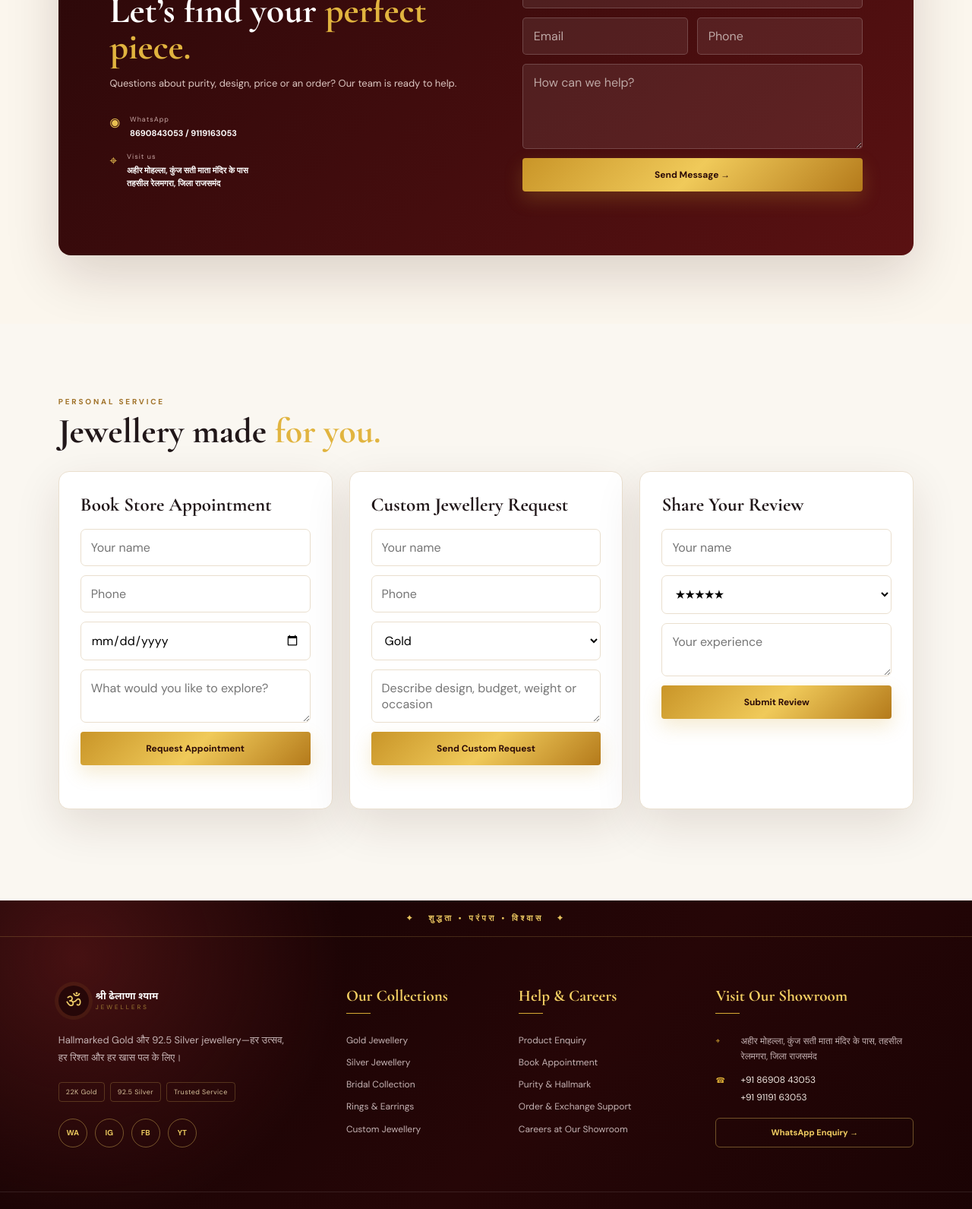
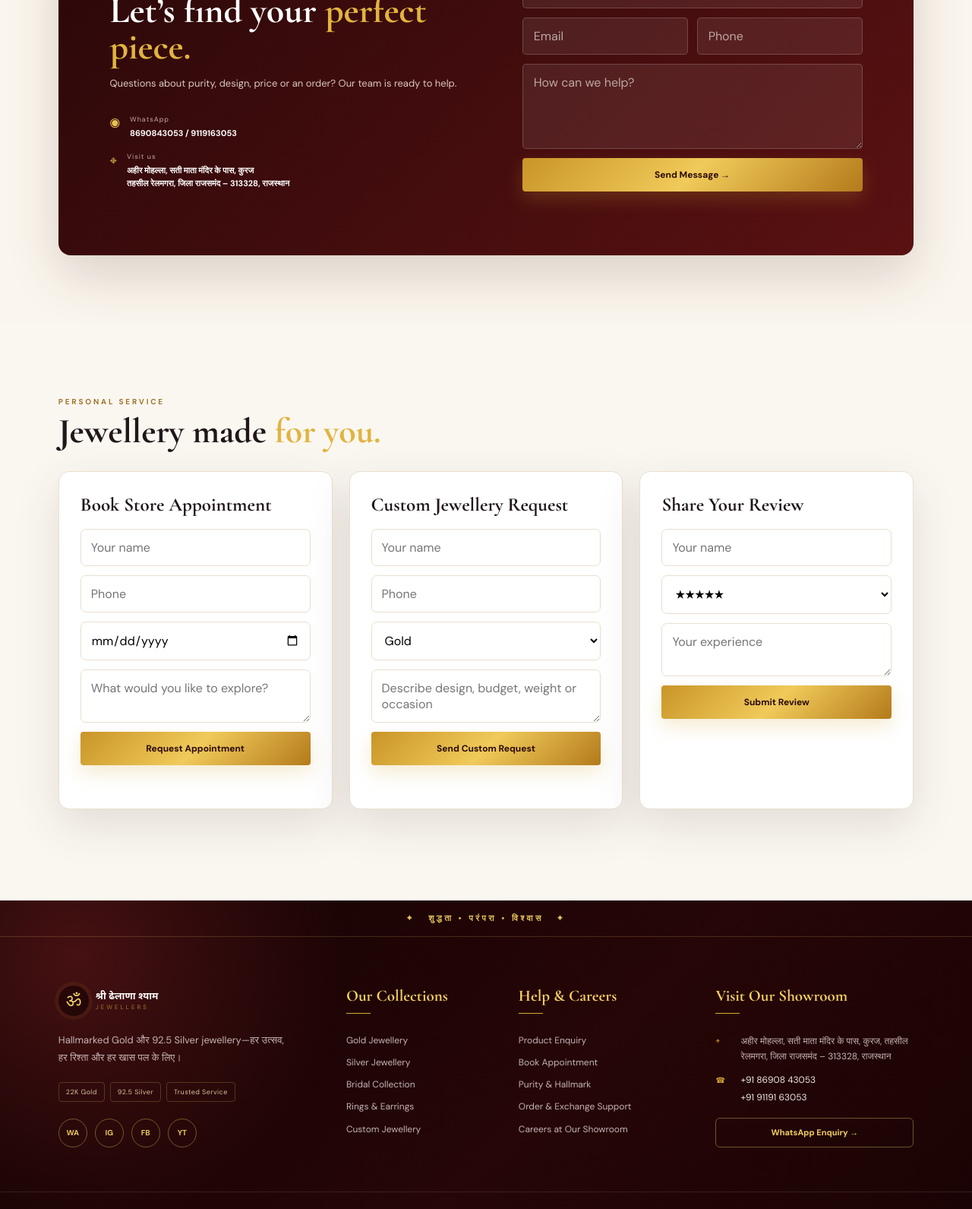
Before and after one commit to prakashkumawat07/shree-dhelana-shyam-jewellers., a website: page public/index.html in a window 1280 px wide. Shown: the part 2371-3962 px from the top of the page at 76% size. Drawn offline with nearby package versions, Linux system fonts and the light colour scheme; a script that the page names is missing.

Commit message:
Update showroom address and PIN code

```diff
--- a/public/index.html
+++ b/public/index.html
@@ -122,7 +122,7 @@
           <p>Questions about purity, design, price or an order? Our team is ready to help.</p>
           <div class="contact-details">
             <div><span>◉</span><div><small>WhatsApp</small><strong>8690843053 / 9119163053</strong></div></div>
-            <div><span>⌖</span><div><small>Visit us</small><strong>अहीर मोहल्ला, कुंज सती माता मंदिर के पास<br>तहसील रेलमगरा, जिला राजसमंद</strong></div></div>
+            <div><span>⌖</span><div><small>Visit us</small><strong>अहीर मोहल्ला, सती माता मंदिर के पास, कुरज<br>तहसील रेलमगरा, जिला राजसमंद – 313328, राजस्थान</strong></div></div>
           </div>
         </div>
         <form id="contactForm" class="contact-form">
@@ -178,7 +178,7 @@
       </div>
       <div class="footer-column footer-contact">
         <h3>Visit Our Showroom</h3>
-        <div class="footer-contact-item"><span>⌖</span><p>अहीर मोहल्ला, कुंज सती माता मंदिर के पास, तहसील रेलमगरा, जिला राजसमंद</p></div>
+        <div class="footer-contact-item"><span>⌖</span><p>अहीर मोहल्ला, सती माता मंदिर के पास, कुरज, तहसील रेलमगरा, जिला राजसमंद – 313328, राजस्थान</p></div>
         <div class="footer-contact-item"><span>☎</span><div><a href="tel:+918690843053">+91 86908 43053</a><a href="tel:+919119163053">+91 91191 63053</a></div></div>
         <a class="footer-whatsapp" href="https://wa.me/918690843053" target="_blank" rel="noopener">WhatsApp Enquiry <b>→</b></a>
       </div>
```
